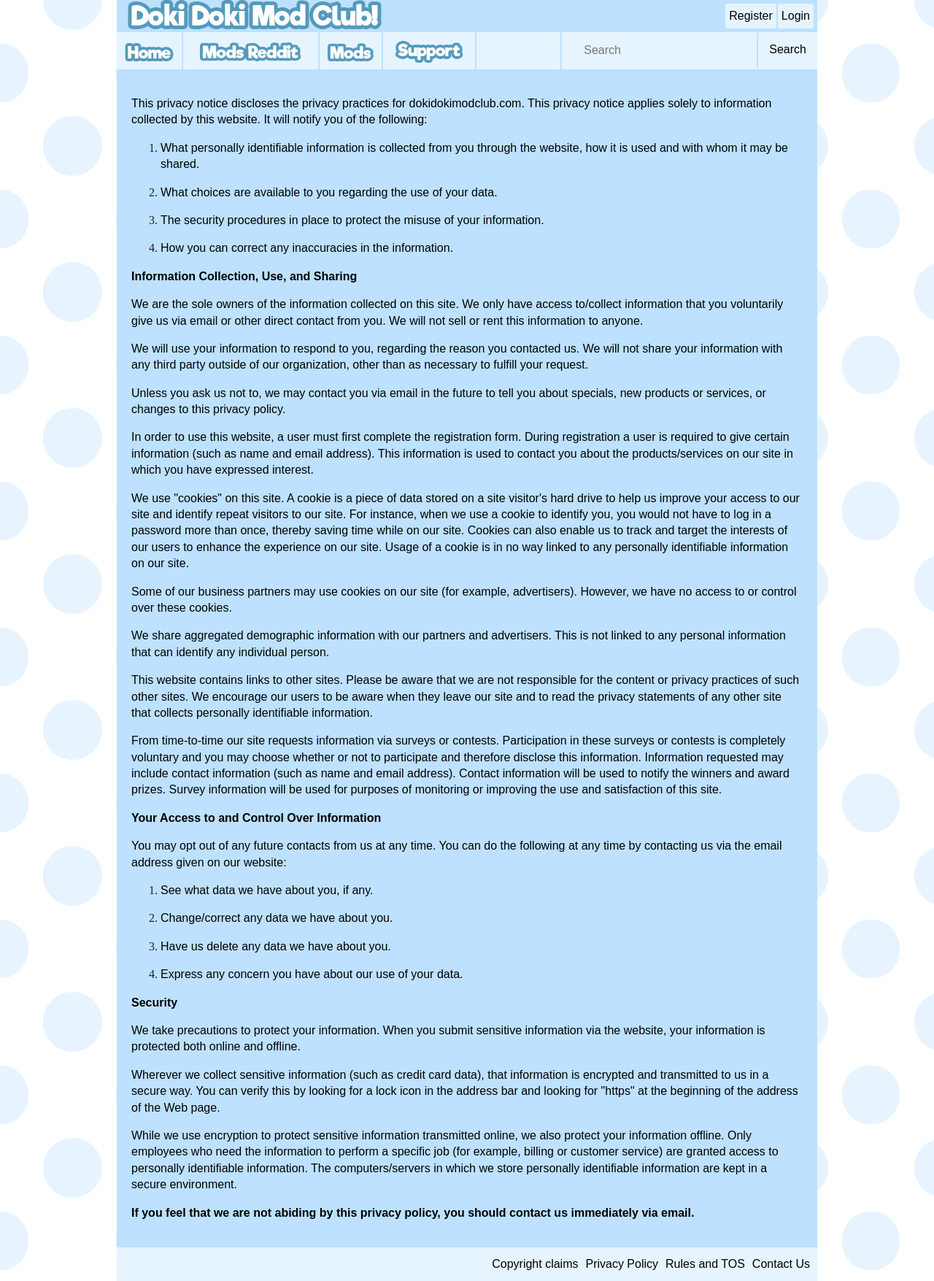
After one commit to vigetious/modding_website, a Django app: page /support/privacypolicy in a window 1280 px wide. The commit adds this page. Shown: the whole page at 73% size. Run offline with Django 3.2, Linux system fonts and the light colour scheme; parts of the project's set-up code (start-up, migrations or seed data) failed here and were passed over; some libraries are stand-ins or nearby versions.

Commit message:
added privacy policy

```diff
--- /dev/null
+++ b/pages/templates/pages/privacypolicy.html
@@ -0,0 +1,35 @@
+{% extends 'base.html' %}
+{% load static %}
+
+{% block content %}
+    <p>This privacy notice discloses the privacy practices for dokidokimodclub.com. This privacy notice applies solely to information collected by this website. It will notify you of the following:</p>
+    <ol>
+        <li><p>What personally identifiable information is collected from you through the website, how it is used and with whom it may be shared.</p></li>
+        <li><p>What choices are available to you regarding the use of your data.</p></li>
+        <li><p>The security procedures in place to protect the misuse of your information.</p></li>
+        <li><p>How you can correct any inaccuracies in the information.</p></li>
+    </ol>
+    <p><b>Information Collection, Use, and Sharing</b></p>
+    <p>We are the sole owners of the information collected on this site. We only have access to/collect information that you voluntarily give us via email or other direct contact from you. We will not sell or rent this information to anyone.</p>
+    <p>We will use your information to respond to you, regarding the reason you contacted us. We will not share your information with any third party outside of our organization, other than as necessary to fulfill your request.</p>
+    <p>Unless you ask us not to, we may contact you via email in the future to tell you about specials, new products or services, or changes to this privacy policy.</p>
+    <p>In order to use this website, a user must first complete the registration form. During registration a user is required to give certain information (such as name and email address). This information is used to contact you about the products/services on our site in which you have expressed interest.</p>
+    <p>We use "cookies" on this site. A cookie is a piece of data stored on a site visitor's hard drive to help us improve your access to our site and identify repeat visitors to our site. For instance, when we use a cookie to identify you, you would not have to log in a password more than once, thereby saving time while on our site. Cookies can also enable us to track and target the interests of our users to enhance the experience on our site. Usage of a cookie is in no way linked to any personally identifiable information on our site.</p>
+    <p>Some of our business partners may use cookies on our site (for example, advertisers). However, we have no access to or control over these cookies.</p>
+    <p>We share aggregated demographic information with our partners and advertisers. This is not linked to any personal information that can identify any individual person.</p>
+    <p>This website contains links to other sites. Please be aware that we are not responsible for the content or privacy practices of such other sites. We encourage our users to be aware when they leave our site and to read the privacy statements of any other site that collects personally identifiable information.</p>
+    <p>From time-to-time our site requests information via surveys or contests. Participation in these surveys or contests is completely voluntary and you may choose whether or not to participate and therefore disclose this information. Information requested may include contact information (such as name and email address). Contact information will be used to notify the winners and award prizes. Survey information will be used for purposes of monitoring or improving the use and satisfaction of this site.</p>
+    <p><b>Your Access to and Control Over Information</b></p>
+    <p>You may opt out of any future contacts from us at any time. You can do the following at any time by contacting us via the email address given on our website:</p>
+    <ol>
+        <li><p>See what data we have about you, if any.</p></li>
+        <li><p>Change/correct any data we have about you.</p></li>
+        <li><p>Have us delete any data we have about you.</p></li>
+        <li><p>Express any concern you have about our use of your data.</p></li>
+    </ol>
+    <p><b>Security</b></p>
+    <p>We take precautions to protect your information. When you submit sensitive information via the website, your information is protected both online and offline.</p>
+    <p>Wherever we collect sensitive information (such as credit card data), that information is encrypted and transmitted to us in a secure way. You can verify this by looking for a lock icon in the address bar and looking for "https" at the beginning of the address of the Web page.</p>
+    <p>While we use encryption to protect sensitive information transmitted online, we also protect your information offline. Only employees who need the information to perform a specific job (for example, billing or customer service) are granted access to personally identifiable information. The computers/servers in which we store personally identifiable information are kept in a secure environment.</p>
+    <p><b>If you feel that we are not abiding by this privacy policy, you should contact us immediately via email.</b></p>
+{% endblock %}
--- a/pages/urls.py
+++ b/pages/urls.py
@@ -16,6 +16,7 @@ urlpatterns = [
     path('support/rules/', views.rules, name='rules'),
     path('support/copyright', views.copyright, name='copyright'),
     path('support/copyright', views.copyright, name='copyright'),
+    path('support/privacypolicy', views.privacypolicy, name='privacypolicy'),
     path('taggit/', include('taggit_selectize.urls')),
     path('verified-email-field/', include('verified_email_field.urls')),
     path('admin/defender/', include('defender.urls')),
--- a/pages/views.py
+++ b/pages/views.py
@@ -44,4 +44,7 @@ def rules(request):
 def copyright(request):
     return render(request, 'pages/DMCA.html')
 
+def privacypolicy(request):
+    return render(request, 'pages/privacypolicy.html')
+
 # Create your views here.
--- a/templates/base.html
+++ b/templates/base.html
@@ -87,6 +87,7 @@
         <ul class="bottomNavbar">
             <li><a href="{% url 'contactUs' %}">Contact Us</a></li>
             <li><a href="{% url 'rules' %}">Rules and TOS</a></li>
+            <li><a href="{% url 'privacypolicy' %}">Privacy Policy</a></li>
             <li><a href="{% url 'copyright' %}">Copyright claims</a> </li>
         </ul>
     </div>
```
